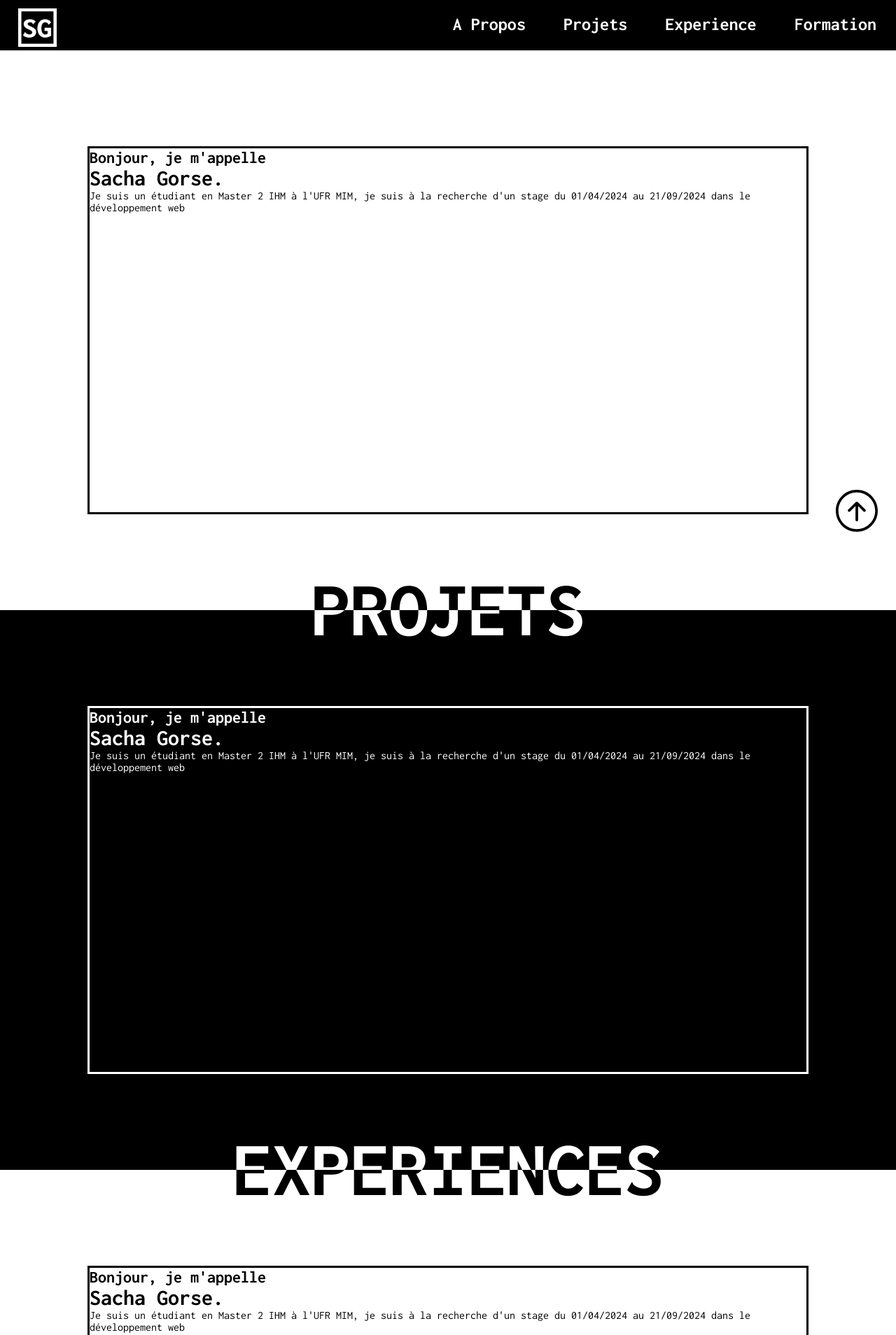
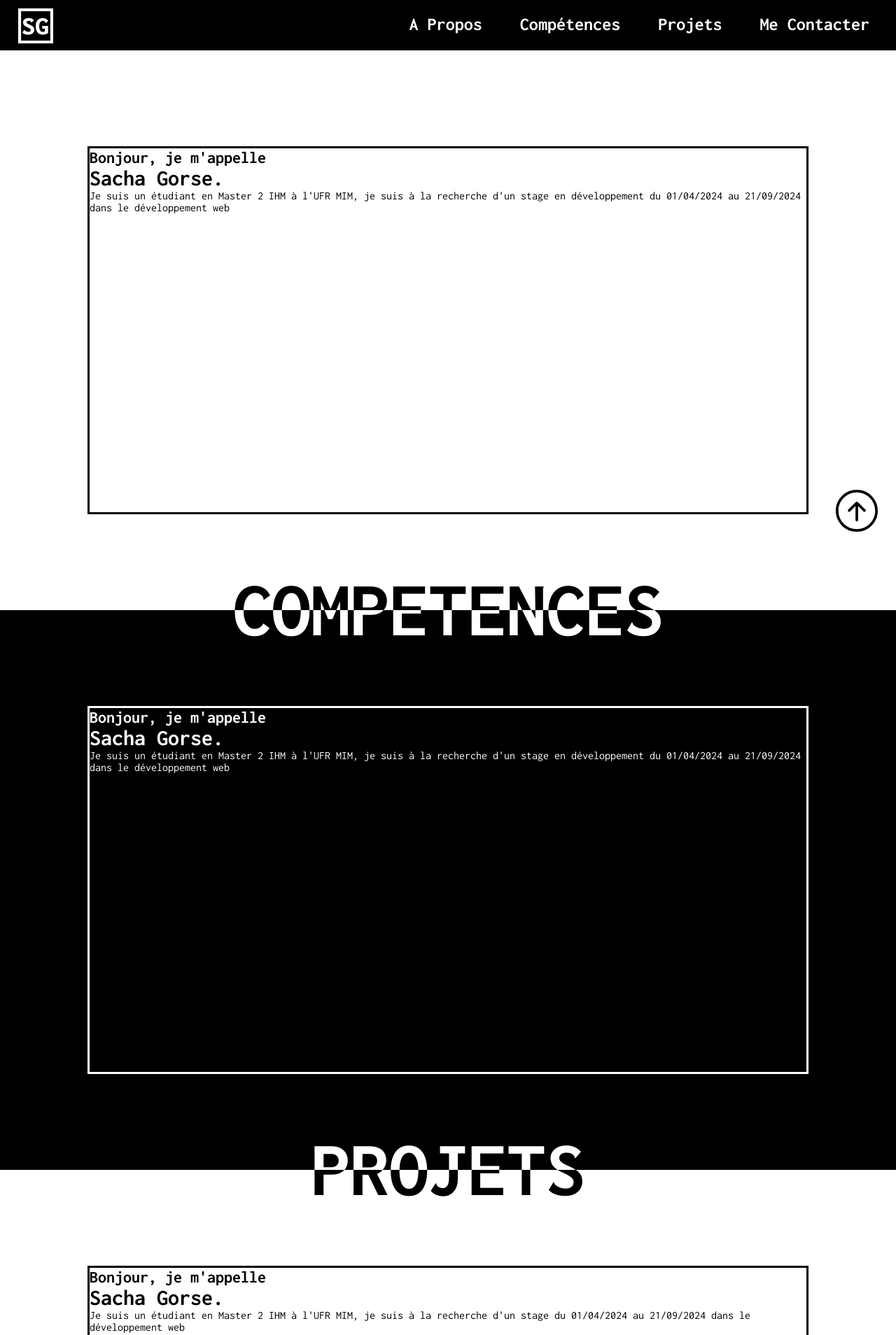
Before and after one commit to Esr0g/esr0g.github.io, a plain HTML site: page index.html in a window 1280 px wide. Shown: the top 1908 px of the page at 70% size. Drawn offline with Linux system fonts and the light colour scheme; a web font is replaced by a local one.

Commit message:
changement des différentes pages

```diff
--- a/index.html
+++ b/index.html
@@ -10,9 +10,9 @@
     <nav>
         <ul>
             <li class="border-button"><a href="#about" class="button">A Propos</a></li>
+            <li class="border-button"><a href="#link-competences" class="button">Compétences</a></li>
             <li class="border-button"><a href="#link-project" class="button">Projets</a></li>
-            <li class="border-button"><a href="#link-exp" class="button">Experience</a></li>
-            <li class="border-button"><a href="#link-formation" class="button">Formation</a></li>
+            <li class="border-button"><a href="#link-contact" class="button">Me Contacter</a></li>
         </ul>
     </nav>
 
@@ -20,9 +20,18 @@
             <div class="content">
                 <h2>Bonjour, je m'appelle</h2>
                 <h1>Sacha Gorse.</h1>
-                <p>Je suis un étudiant en Master 2 IHM à l'UFR MIM, je suis à la recherche d'un stage du 01/04/2024 au 21/09/2024 dans le développement web</p>
+                <p>Je suis un étudiant en Master 2 IHM à l'UFR MIM, je suis à la recherche d'un stage en développement du 01/04/2024 au 21/09/2024 dans le développement web</p>
             </div>
 
+    </div>
+
+    <div id="competences">
+        <p class="section-title" id="link-competences">COMPETENCES</p>
+        <div class="content">
+            <h2>Bonjour, je m'appelle</h2>
+            <h1>Sacha Gorse.</h1>
+            <p>Je suis un étudiant en Master 2 IHM à l'UFR MIM, je suis à la recherche d'un stage en développement du 01/04/2024 au 21/09/2024 dans le développement web</p>
+        </div>
     </div>
 
 
@@ -37,26 +46,14 @@
 
     </div>
 
-
-
-    <div id="exp">
-        <p class="section-title" id="link-exp">EXPERIENCES</p>
+    <div id="contact">
+        <p class="section-title" id="link-contact">Me Contacter</p>
         <div class="content">
             <h2>Bonjour, je m'appelle</h2>
             <h1>Sacha Gorse.</h1>
             <p>Je suis un étudiant en Master 2 IHM à l'UFR MIM, je suis à la recherche d'un stage du 01/04/2024 au 21/09/2024 dans le développement web</p>
         </div>
-    </div>
 
-
-
-    <div id="formation">
-        <p class="section-title" id="link-formation">FORMATION</p>
-        <div class="content">
-            <h2>Bonjour, je m'appelle</h2>
-            <h1>Sacha Gorse.</h1>
-            <p>Je suis un étudiant en Master 2 IHM à l'UFR MIM, je suis à la recherche d'un stage du 01/04/2024 au 21/09/2024 dans le développement web</p>
-        </div>
     </div>
 
     <a href="#"><svg width="800px" height="800px" viewBox="0 0 32 32" version="1.1" xmlns="http://www.w3.org/2000/svg" xmlns:xlink="http://www.w3.org/1999/xlink" xmlns:sketch="http://www.bohemiancoding.com/sketch/ns" id="retour-haut">
--- a/main.css
+++ b/main.css
@@ -35,7 +35,7 @@ nav a {
 
 nav {
     position: relative;
-    padding: 10px;
+    padding: 10px 20px 10px 10px;
     background: #fff;
     mix-blend-mode: difference;
     z-index: 10;
@@ -60,12 +60,12 @@ nav ul li {
     position: fixed;
     top: 1.5%;
     left: 2%;
-    width: 55px;
-    height: 55px;
+    width: 50px;
+    height: 50px;
     mix-blend-mode: difference;
 }
 
-#about, #projets, #exp, #formation {
+#about, #projets, #competences, #contact {
     display: flex;
     position: relative;
     justify-content: center;
@@ -86,20 +86,21 @@ nav ul li {
     height: 65%;
 }
 
-#projets {
+#competences {
     background:#000;
     color: #fff;
 }
 
-#exp {
+#projets {
     background:#fff;
     color: #000;
 }
 
-#formation {
+#contact {
     background:#000;
     color: #fff;
 }
+
 
 .section-title {
     color: #fff;
@@ -124,11 +125,6 @@ nav ul li {
 #retour-haut:hover {
     transform: scale(1.2);
     transition: transform 250ms ease-in-out;
-}
-
-#test {
-    display: block;
-    border: 4px solid red;
 }
 
 .button::before {
```
